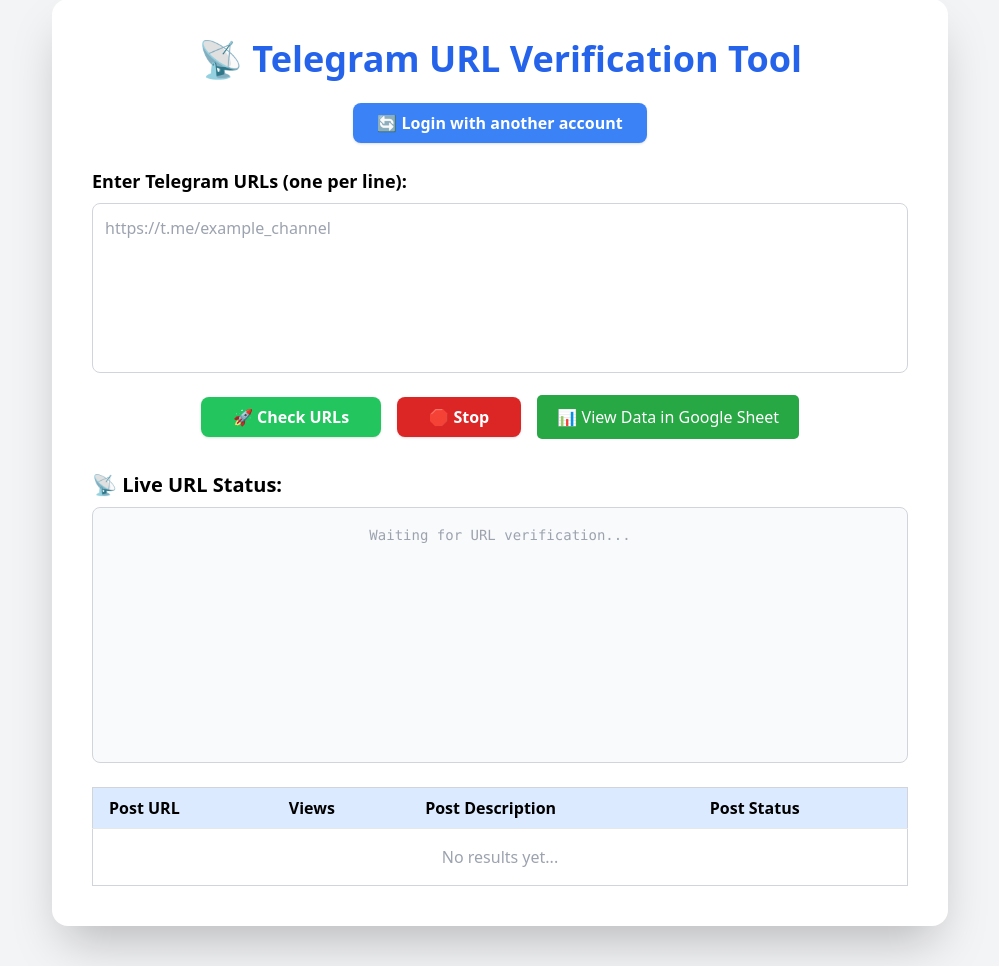
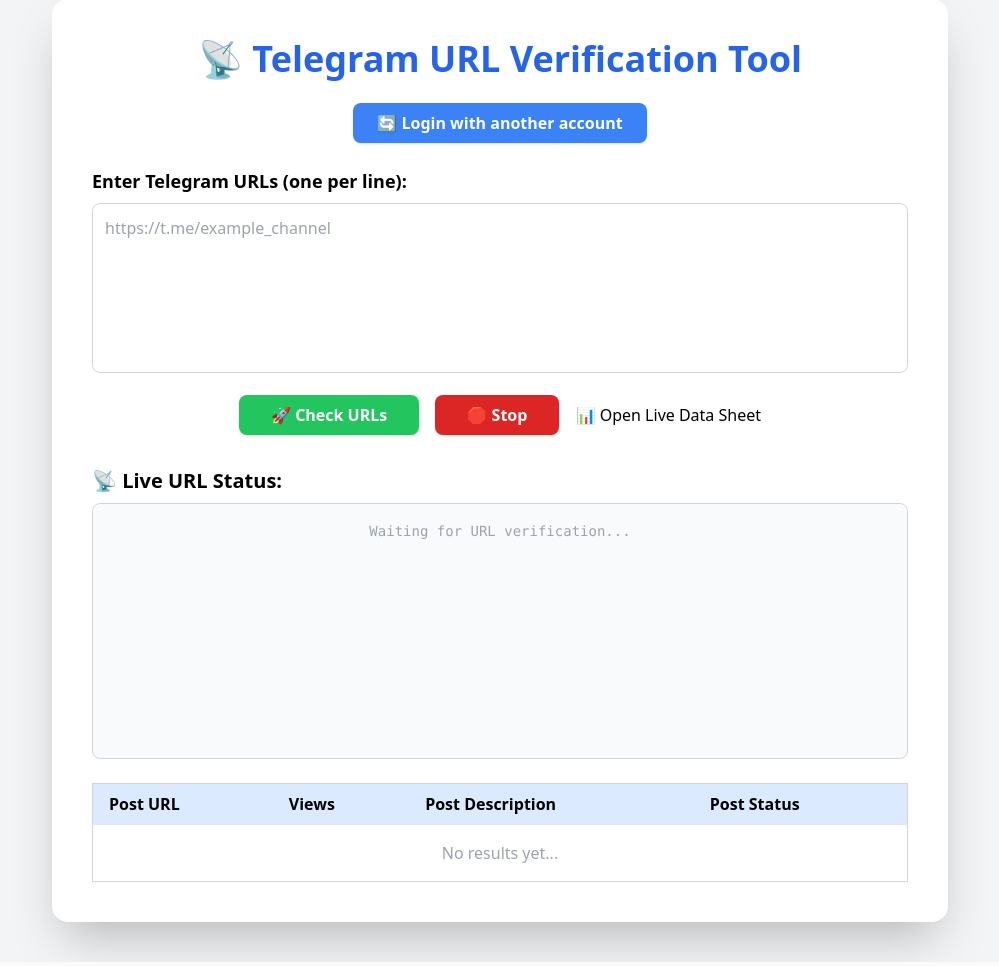
Before and after one commit to AadilMalik865/Telegram_Verification, a Flask app: page /index in a window 1280 px wide. Shown: the part 41-1007 px from the top of the page, without its empty margins (140-1139 px from the left). Run offline with Flask 3, Linux system fonts and the light colour scheme; the visitor is signed in with stand-in values (Sample User, id 1); data that the repository does not hold is empty; parts of the project's set-up code (start-up, migrations or seed data) failed here and were passed over; some libraries are stand-ins or nearby versions.

Commit message:
Change download button to open live data sheet
Updated the download button to open the live data sheet instead of linking to a hardcoded Google Sheet.

```diff
--- a/templates/index.html
+++ b/templates/index.html
@@ -40,9 +40,9 @@
 
       <!-- UPDATED: download button no longer hardcoded -->
       <a href="https://docs.google.com/spreadsheets/d/1Zq4CdKa2vPODiL-cfxaFmzYvP4gXP-DsLFx5hOnAf5g/edit?usp=sharing" target="_blank">
-        <button style="padding:10px 20px; background-color:#28a745; color:white; border:none; border-radius:5px;">
-        📊 View Data in Google Sheet
-        </button>
+          <button>
+              📊 Open Live Data Sheet
+          </button>
       </a>
     </div>
   </form>
```
